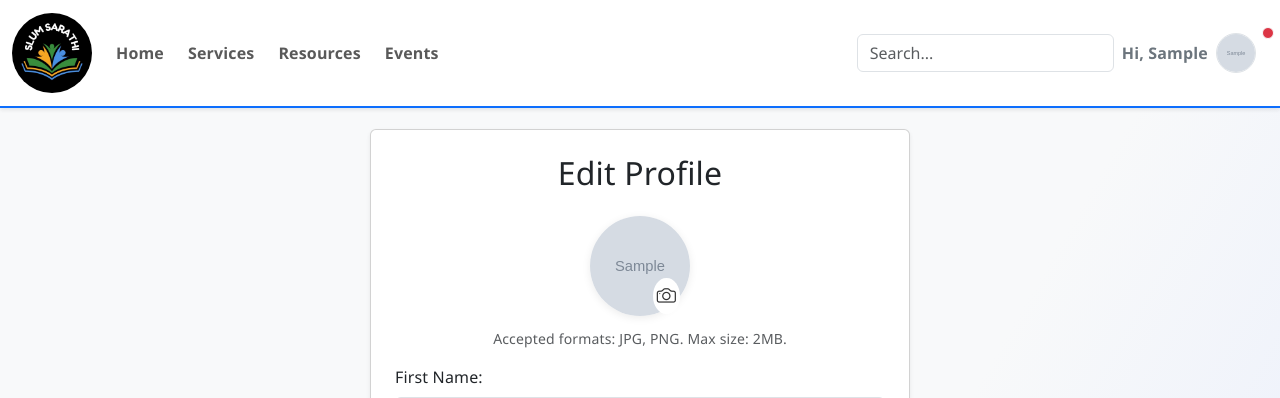
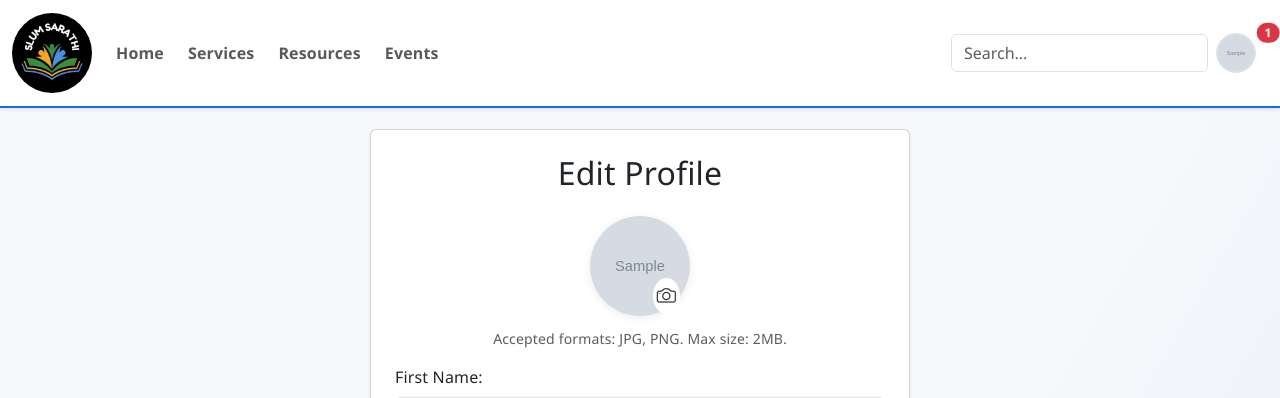
Before and after one commit to prasannadhami14/SlumSarathi, a Django app: page /accounts/edit/1/ in a window 1280 px wide. Shown: the top 398 px of the page. Run offline with Django 5.2, Linux system fonts and the light colour scheme; a user stored in the database is signed in; tables that the repository leaves empty hold one stand-in row (values such as "Sample post"); grey boxes marked "Sample" are stand-in pictures.

Commit message:
add feat: notification badge when user receive requests

```diff
--- a/apps/services/urls.py
+++ b/apps/services/urls.py
@@ -33,4 +33,5 @@ urlpatterns = [
 
     # AJAX URLs
     path('ajax/search/', views.ajax_service_search, name='ajax_service_search'),
+    path('notification-count/', views.notification_count, name='notification_count'),
 ]
--- a/apps/services/views.py
+++ b/apps/services/views.py
@@ -224,3 +224,9 @@ def ajax_service_search(request):
         services = services.filter(title__icontains=query)
     html = render_to_string('services/_service_list_items.html', {'services': services})
     return JsonResponse({'html': html})
+
+@login_required
+def notification_count(request):
+    # Count incoming service requests for the current user (as provider)
+    count = ServiceRequest.objects.filter(service__provider=request.user, status='pending').count()
+    return JsonResponse({'count': count})
--- /dev/null
+++ b/static/js/notifications.js
@@ -0,0 +1,18 @@
+// notifications.js
+function updateNotificationBadge() {
+    fetch('/services/notification-count/', { credentials: 'same-origin' })
+        .then(response => response.json())
+        .then(data => {
+            document.querySelectorAll('.notification-badge').forEach(badge => {
+                if (data.count > 0) {
+                    badge.textContent = data.count;
+                    badge.style.display = 'inline-block';
+                } else {
+                    badge.style.display = 'none';
+                }
+            });
+        });
+}
+
+setInterval(updateNotificationBadge, 10000);
+document.addEventListener('DOMContentLoaded', updateNotificationBadge);
--- a/templates/base.html
+++ b/templates/base.html
@@ -36,5 +36,8 @@
     <script src="{% static 'js/password-toggle.js' %}"></script>
     <!-- Avatar Preview Script -->
     <script src="{% static 'js/avatar-preview.js' %}"></script>
+    <script src="{% static 'js/notifications.js' %}"></script>
+
+
 </body>
 </html>
--- a/templates/header.html
+++ b/templates/header.html
@@ -17,18 +17,13 @@
                 <!-- Profile Icon (visible on mobile if logged in) -->
                 <div class="d-lg-none ms-2">
                     {% if user.is_authenticated %}
-                        <span class="me-2 fw-semibold text-secondary">
-                            Hi, {{ user.first_name|default:user.username|title }}
-                        </span>
                         <div class="dropdown position-relative">
                             <a class="nav-link dropdown-toggle p-0 d-flex align-items-center position-relative"
                                href="#" id="profileDropdownMobile" role="button"
                                data-bs-toggle="dropdown" aria-expanded="false" style="border: none; background: none;">
                                 <img src="{% if user.is_authenticated and user.profile.avatar %}{{ user.profile.avatar.url }}{% else %}{% static 'img/profile.jpeg' %}{% endif %}" alt="Profile" width="40" height="40"
                                      class="rounded-circle border" style="object-fit:cover;">
-                                {% if has_incoming_requests %}
-                                    <span class="position-absolute top-0 start-100 translate-middle p-1 bg-danger border border-light rounded-circle" style="z-index:2; width:12px; height:12px;"></span>
-                                {% endif %}
+                                <span class="notification-badge position-absolute top-0 start-100 translate-middle badge rounded-pill bg-danger" style="z-index:2; min-width:20px; display:none;">0</span>
                             </a>
                             <ul class="dropdown-menu dropdown-menu-end" aria-labelledby="profileDropdownMobile">
                                 <li><a class="dropdown-item" href="{% url 'profile' user.id %}">My Profile</a></li>
@@ -75,18 +70,13 @@
                     </form>
 
                     {% if user.is_authenticated %}
-                        <span class="me-2 fw-semibold text-secondary">
-                            Hi, {{ user.first_name|default:user.username|title }}
-                        </span>
                         <div class="dropdown position-relative">
                             <a class="nav-link dropdown-toggle p-0 d-flex align-items-center position-relative"
                                href="#" id="profileDropdownDesktop" role="button"
                                data-bs-toggle="dropdown" aria-expanded="false" style="border: none; background: none;">
                                 <img src="{% if user.is_authenticated and user.profile.avatar %}{{ user.profile.avatar.url }}{% else %}{% static 'img/profile.jpeg' %}{% endif %}" alt="Profile" width="40" height="40"
                                      class="rounded-circle border" style="object-fit:cover;">
-                                {% if has_incoming_requests %}
-                                    <span class="position-absolute top-0 start-100 translate-middle p-1 bg-danger border border-light rounded-circle" style="z-index:2; width:12px; height:12px;"></span>
-                                {% endif %}
+                                <span class="notification-badge position-absolute top-0 start-100 translate-middle badge rounded-pill bg-danger" style="z-index:2; min-width:20px; display:none;">0</span>
                             </a>
                             <ul class="dropdown-menu dropdown-menu-end" aria-labelledby="profileDropdownDesktop">
                                <li><a class="dropdown-item" href="{% url 'profile' user.id %}">My Profile</a></li>
```
Also changed, not shown: static/js/avatar-preview.js (line endings or trailing spaces).
